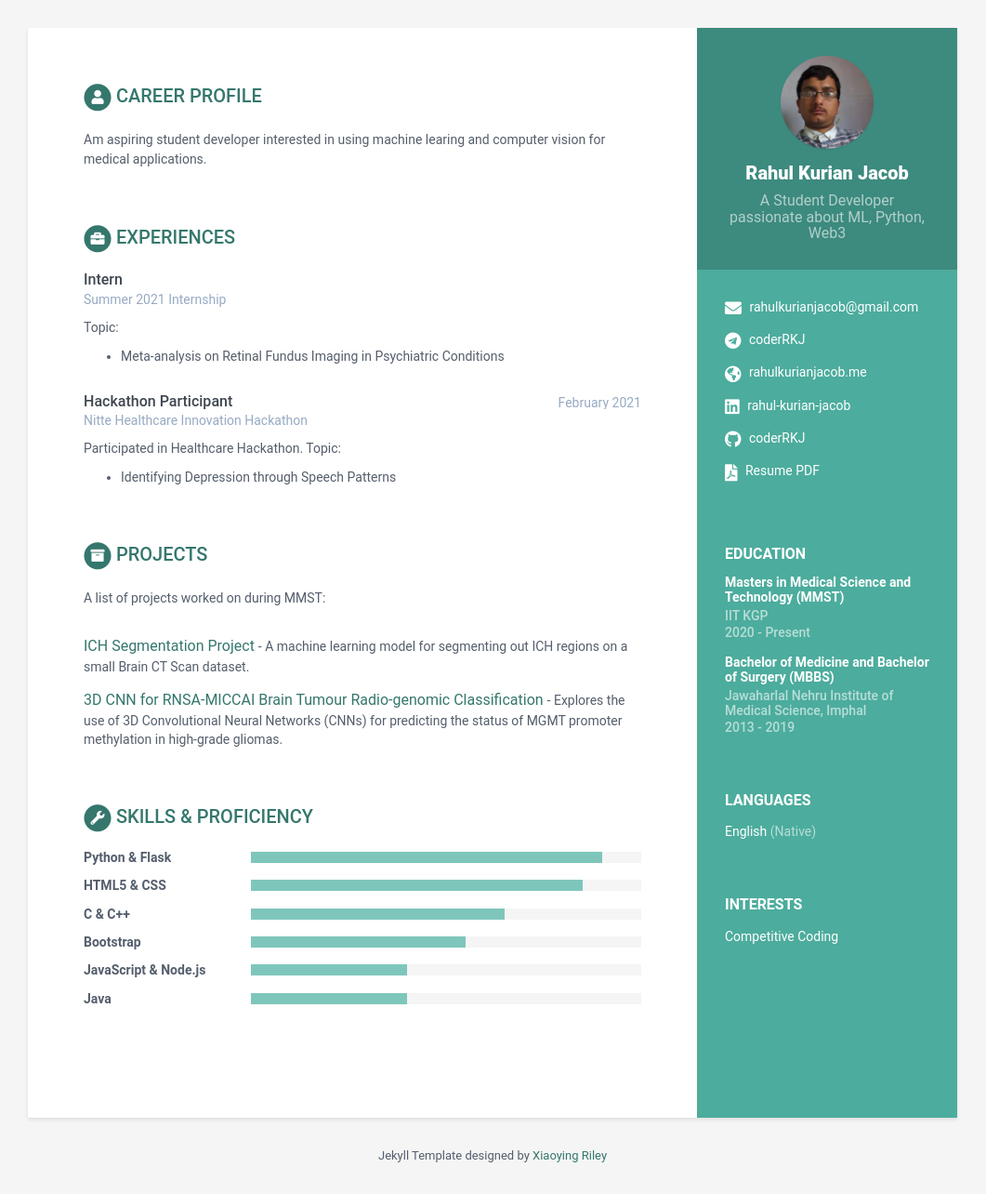
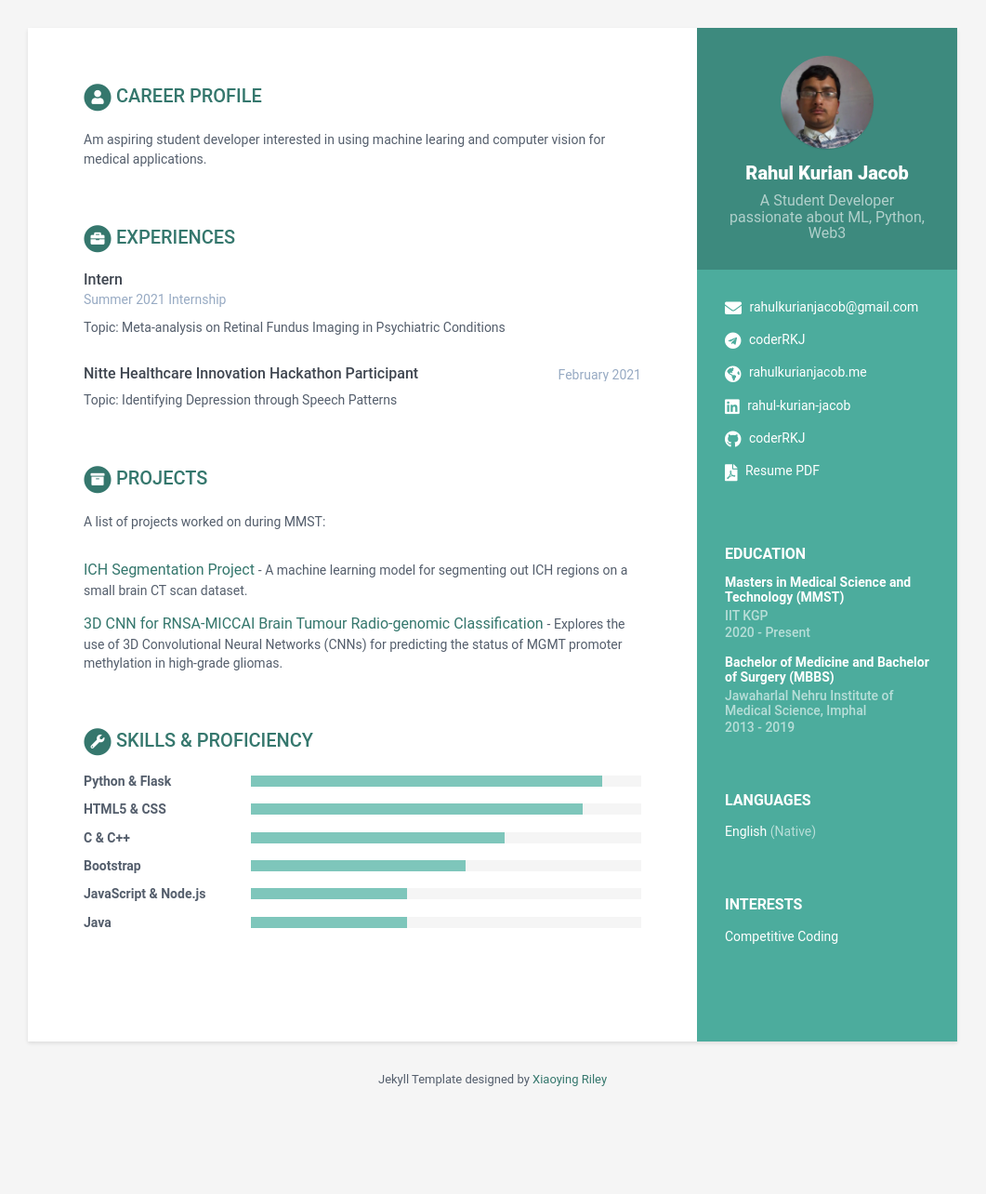
Before and after one commit to coderRKJ/coderRKJ.github.io, a Jekyll site: the page built from index.html, in a window 1280 px wide. Shown: the whole page at 93% size, without its empty margins (110-1171 px from the left). Built offline with Jekyll 4.4.1, drawn with Linux system fonts in a browser that asks for light colours; after the commit the page ends 1202 px from its top, so only the background shows below that.

Commit message:
Quick Fix 2

```diff
--- a/_data/data.yml
+++ b/_data/data.yml
@@ -63,8 +63,7 @@ experiences:
 #       time: May 2021 - July 2021
       company: Summer 2021 Internship # Forus Health Pvt. Ltd., Bengaluru
       details: |
-         Topic:
-           - Meta-analysis on Retinal Fundus Imaging in Psychiatric Conditions
+         Topic: Meta-analysis on Retinal Fundus Imaging in Psychiatric Conditions
 #         Had an intership during the summer break for 2 and a half months.
 #         Worked on:
 #           - Worked on analysing papers for Meta-analysis on Retinal Fundus
@@ -72,13 +71,11 @@ experiences:
 #           - Built a dummy SQL Database for modelling
 #           - Created a python script to demo retinal segmentation using ML
 
-    - role: Hackathon Participant
+    - role: Nitte Healthcare Innovation Hackathon Participant
       time: February 2021
-      company: Nitte Healthcare Innovation Hackathon
+#       company: Nitte Healthcare Innovation Hackathon
       details: |
-        Participated in Healthcare Hackathon.
-        Topic:
-          - Identifying Depression through Speech Patterns
+        Topic: Identifying Depression through Speech Patterns
 
 projects:
     title: Projects
@@ -86,7 +83,7 @@ projects:
       A list of projects worked on during MMST:
     assignments:
       - title: ICH Segmentation Project
-        tagline: "A machine learning model for segmenting out ICH regions on a small Brain CT Scan dataset."
+        tagline: "A machine learning model for segmenting out ICH regions on a small brain CT scan dataset."
 
       - title: 3D CNN for RNSA-MICCAI Brain Tumour Radio-genomic Classification
         tagline: "Explores the use of 3D Convolutional Neural Networks (CNNs) for predicting the status of MGMT promoter methylation in high-grade gliomas."
```
